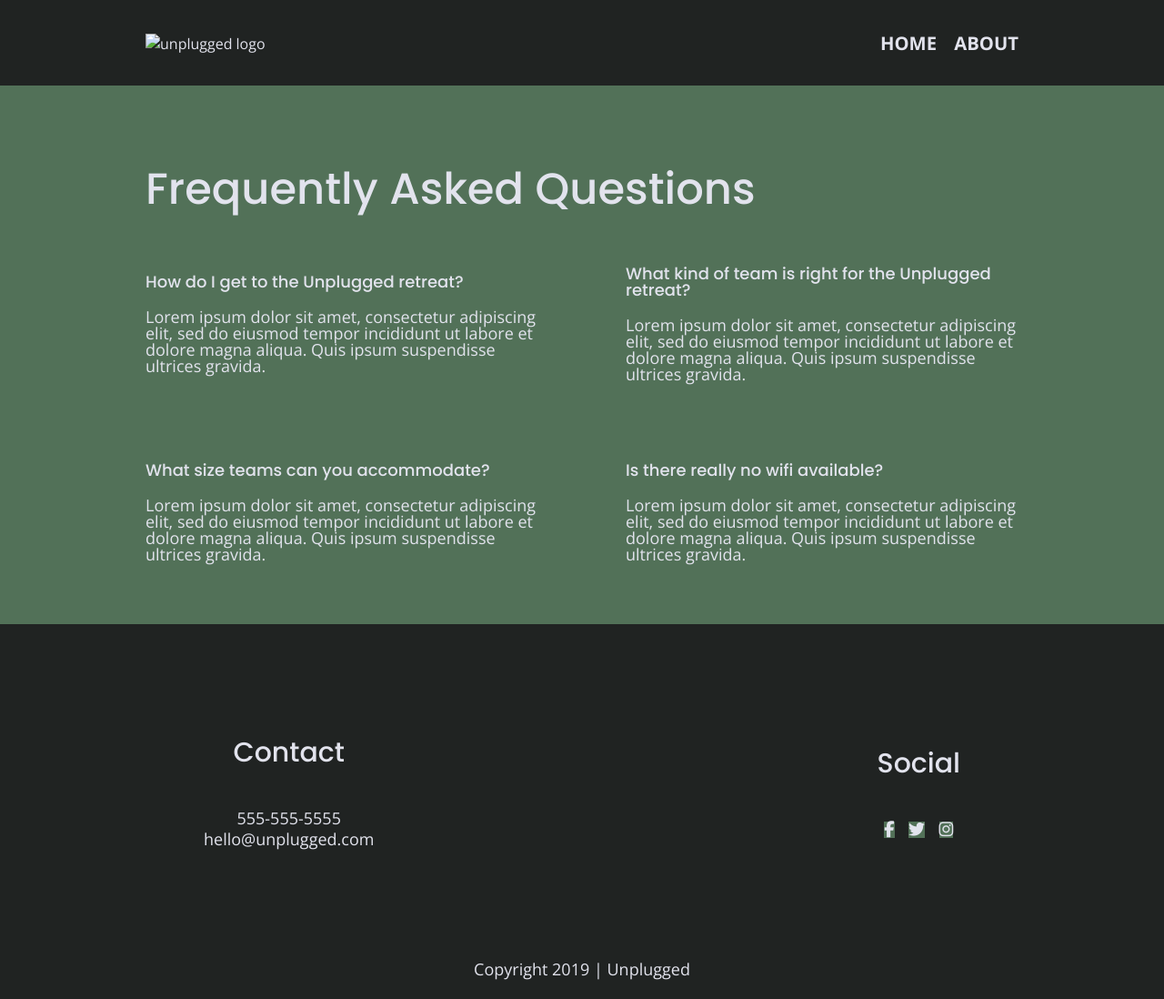
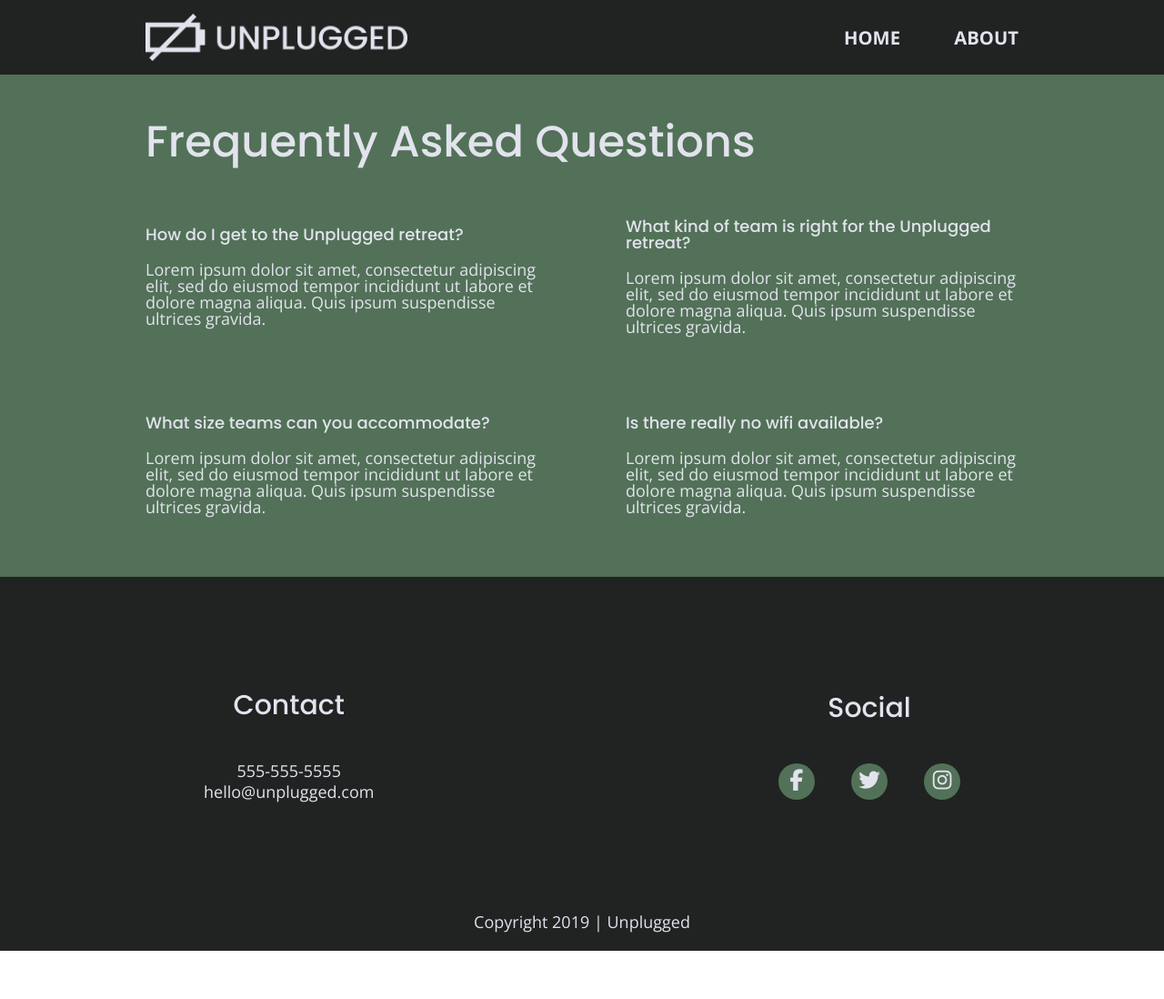
Before and after one commit to james-kel/unplugged-retreat, a website: page Boiler Plate/faq/index.html in a window 1280 px wide. Shown: the whole page at 91% size. After the commit the page ends 1045 px from the top, so only its background shows below. Drawn offline with nearby package versions, Linux system fonts and the light colour scheme.

Commit message:
Editing css

```diff
--- a/Boiler Plate/css/main.css
+++ b/Boiler Plate/css/main.css
@@ -103,7 +103,8 @@ body {
 ul,
 ol {
   list-style-type: none;
-
+  margin: 0;
+  padding: 0;
 }
 
 a {
@@ -115,6 +116,7 @@ h2 {
   font-family: 'Poppins', sans-serif;
   font-size: 1.875em;
   font-weight: 500;
+  margin: 0;
 }
 
 h3,
@@ -123,13 +125,11 @@ h4 {
 font-size: 1.125em;
 margin: 20px 0;
 font-weight: 500;
-
 }
 
 p {
 	font-size: 0.875em;
   line-height: 1.285;
-
 }
 
 img {
@@ -142,7 +142,6 @@ figure {
 
 address {
   font-style: normal;
-
 }
 
 .content-wrapper {
@@ -198,15 +197,16 @@ header nav {
   font-weight: 700;
   text-transform: uppercase;
 }
+
 header nav ul {
   display: flex;
   justify-content: space-around;
   width: 100%;
+
 }
 
 header nav ul li {
   font-size: 1.125em;
-
 }
 
 footer {
@@ -233,11 +233,18 @@ footer .social-icons {
   align-items: center;
 }
 footer .social-icons p {
+  background-color: #527158;
+  border-radius: 50%;
+  width: 40px;
+  height: 40px;
   display: flex;
   justify-content: center;
   align-items: center;
 }
 
+footer .social-icons p i {
+  font-size: 1.3125em;
+}
 
 
 footer .copyright {
@@ -253,12 +260,11 @@ footer .copyright {
 /* hero-area */
 
 .hero-area {
-  display: flex;
-  justify-content: center;
-  flex-flow: row wrap;
-  background-image: url('../img/jake-melara-30679-unsplash.jpg');
+display: flex;
+justify-content: center;
+flex-flow: row wrap;
+background-image: url('../img/jake-melara-30679-unsplash.jpg');
 background-size: cover;
-background-repeat: no-repeat;
 background-position: center;
 min-height: 500px;
 }
@@ -314,7 +320,6 @@ justify-content: center;
 flex-flow: row wrap;
 background: url('../img/rawpixel-800820-unsplash1.jpg');
 background-size: cover;
-background-repeat: no-repeat;
 background-position: center;
 }
 
@@ -341,7 +346,7 @@ background-position: center;
 
 .features i {
 	font-size: 3.75em;
-        margin-bottom: 40px;
+  margin-bottom: 40px;
 }
 
 /* reviews */
@@ -364,11 +369,7 @@ background-position: center;
   margin: 20px 0;
 }
 
-/* contact */
 
-.social i{
-background-color: #527158;
-}
 /* ABOUT PAGE*/
 
 .mission {
@@ -618,6 +619,11 @@ background-color: #527158;
       width: 62%;
   }
 
+  .features i {
+    margin-bottom: 30px;
+  }
+
+
   /* Reviews */
   .reviews article {
      display: flex;
@@ -662,6 +668,11 @@ background-color: #527158;
 
   footer p {
     line-height: 1.285;
+  }
+
+  footer .social-icons {
+    width: 12.5em;
+    justify-content: space-between;
   }
 
   footer .copyright {
@@ -801,6 +812,10 @@ background-color: #527158;
   padding-bottom: 37.5%;
   }
 
+  .contact-content h4 {
+    font-size: 1.875em;
+  }
+
   /* ==========================================================================
   FAQ Page
   ========================================================================== */
--- a/Boiler Plate/faq/index.html
+++ b/Boiler Plate/faq/index.html
@@ -27,14 +27,16 @@
 
   <header>
     <div class="content-wrapper">
-      <a href="#">
-        <img src="" alt="unplugged logo">
-      </a>
+      <figure>
+        <a href="#">
+          <img src="../img/unpluggedlogo.png" alt="unplugged logo">
+        </a>
+      </figure>
       <div class="header-divider"></div>
       <nav>
         <ul>
-          <li><a href="index.html" target="_blank">Home</a></li>
-          <li><a href="about/index.html" target="_blank">About</a></li>
+            <li><a href="index.html" target="_blank">Home</a></li>
+            <li><a href="about/index.html" target="_blank">About</a></li>
         </ul>
       </nav>
     </div>
```
